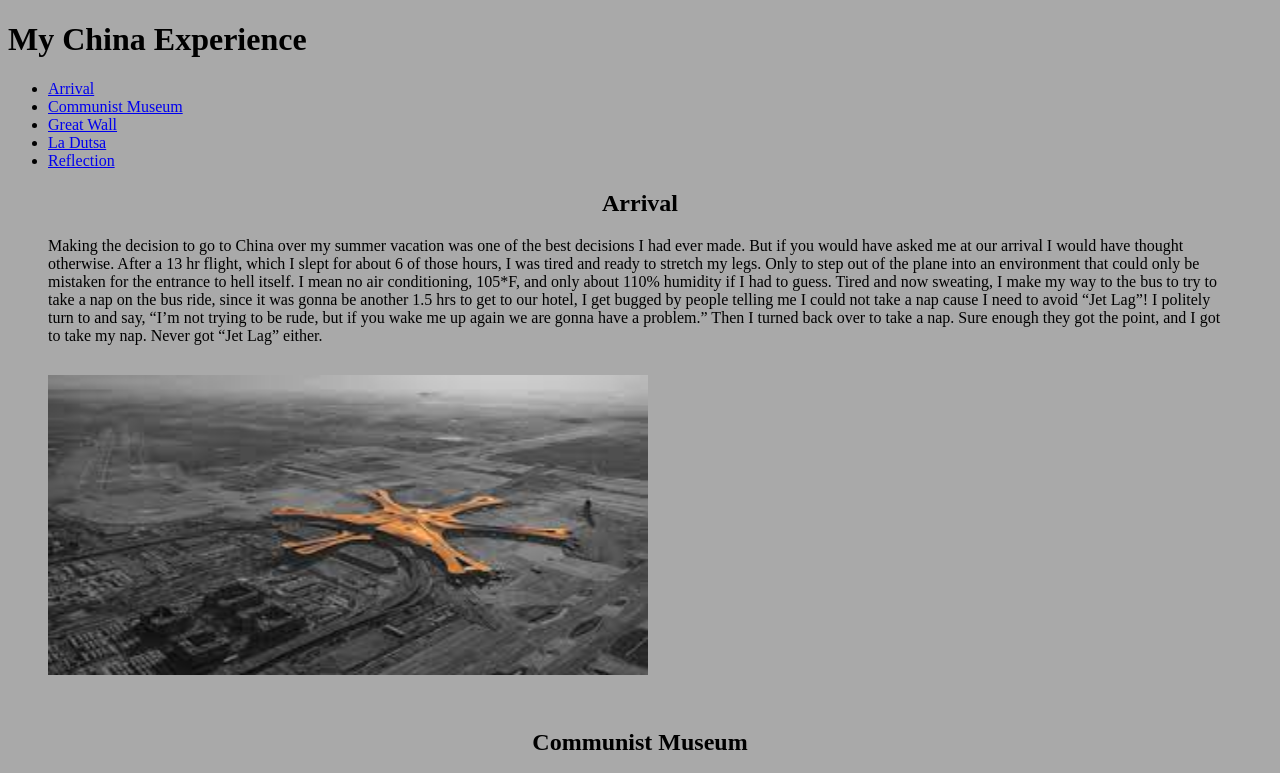
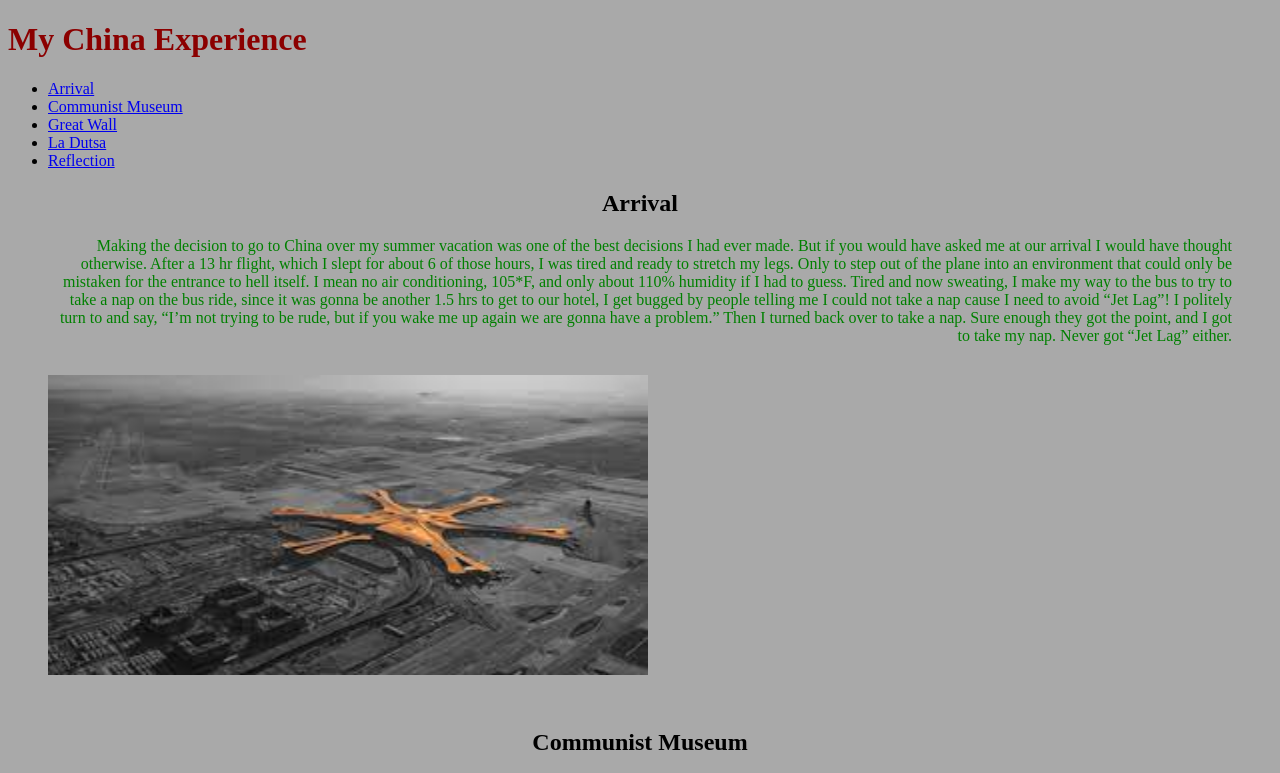
Before and after one commit to PT-Web-Dev-Jan-23/js-assignment-4-html-me-something-Noobwastaken99, a website: page index.html in a window 1280 px wide. Shown: the top 773 px of the page. Drawn offline with Linux system fonts and the light colour scheme.

Commit message:
Changes for the css style through ID and Class

```diff
--- a/index.html
+++ b/index.html
@@ -5,9 +5,9 @@
       <link href="styles.css" rel="stylesheet" type="text/css" />
    </head>
    <body>
-      <header><h1>My China Experience</h1></header>
+      <header id="mainHeading"><h1>My China Experience</h1></header>
       <nav>
-         <ul id="list-color">
+         <ul>
             <li><a href="#arrival">Arrival</a></li>
             <li><a href="#museum">Communist Museum</a></li>
             <li><a href="#wall">Great Wall</a></li>
@@ -22,7 +22,7 @@
             <section>
                <a name="arrival"></a>
                <h2 class="center">Arrival</h2>
-               <p>
+               <p id="testP" class="funParagraph">
                   Making the decision to go to China over my summer vacation was one of the best decisions I had ever made. But if you would have asked me at our arrival I would have thought otherwise. After a 13 hr flight, which I slept for about 6 of those hours, I was tired and ready to stretch my legs. Only to step out of the plane into an environment that could only be mistaken for the entrance to hell itself. I mean no air conditioning, 105*F, and only about 110% humidity if I had to guess. Tired and now sweating, I make my way to the bus to try to take a nap on the bus ride, since it was gonna be another 1.5 hrs to get to our hotel, I get bugged by people telling me I could not take a nap cause I need to avoid “Jet Lag”! I politely turn to and say, “I’m not trying to be rude, but if you wake me up again we are gonna have a problem.” Then I turned back over to take a nap. Sure enough they got the point, and I got to take my nap. Never got “Jet Lag” either.
                </p>
                <figure>
```
